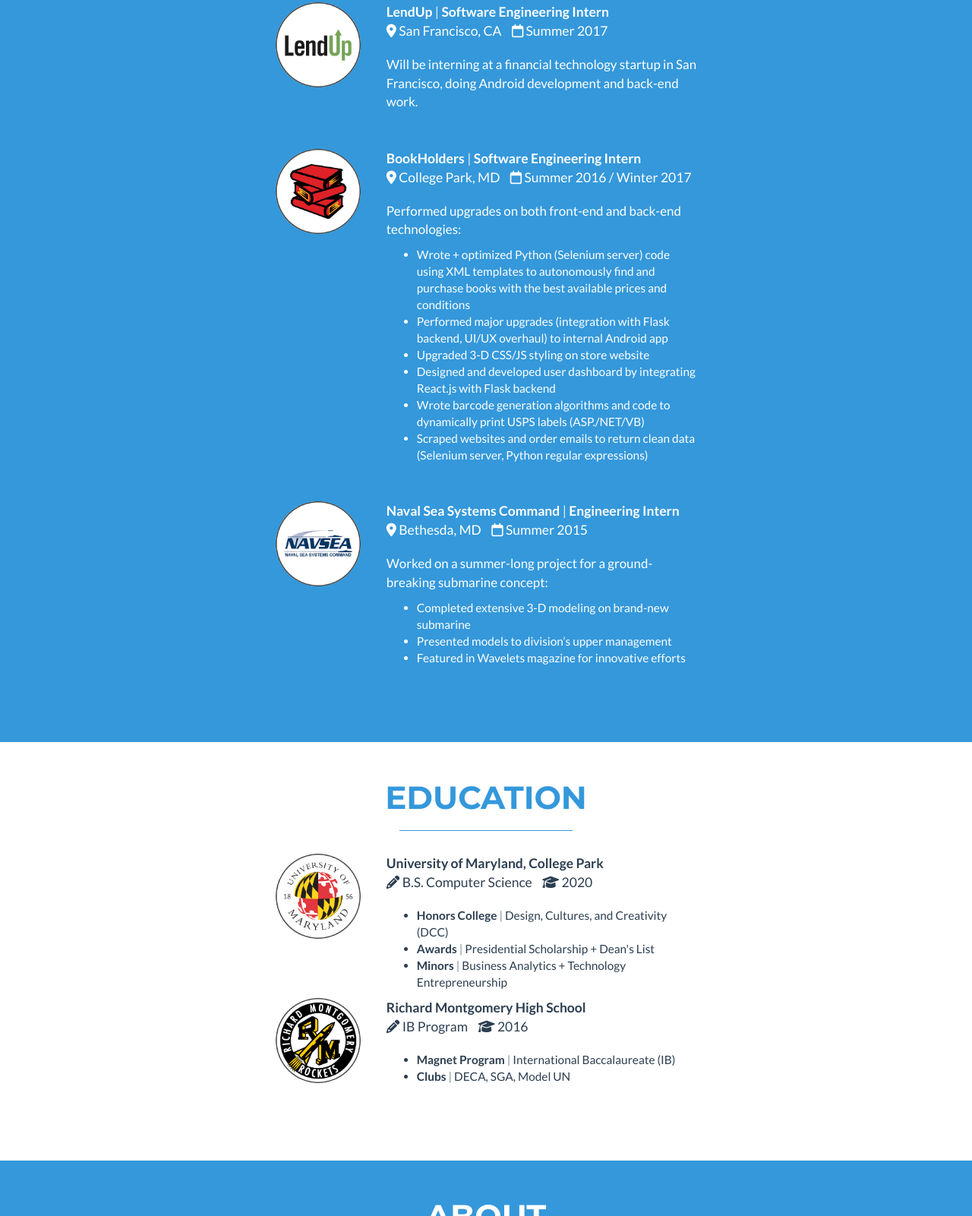
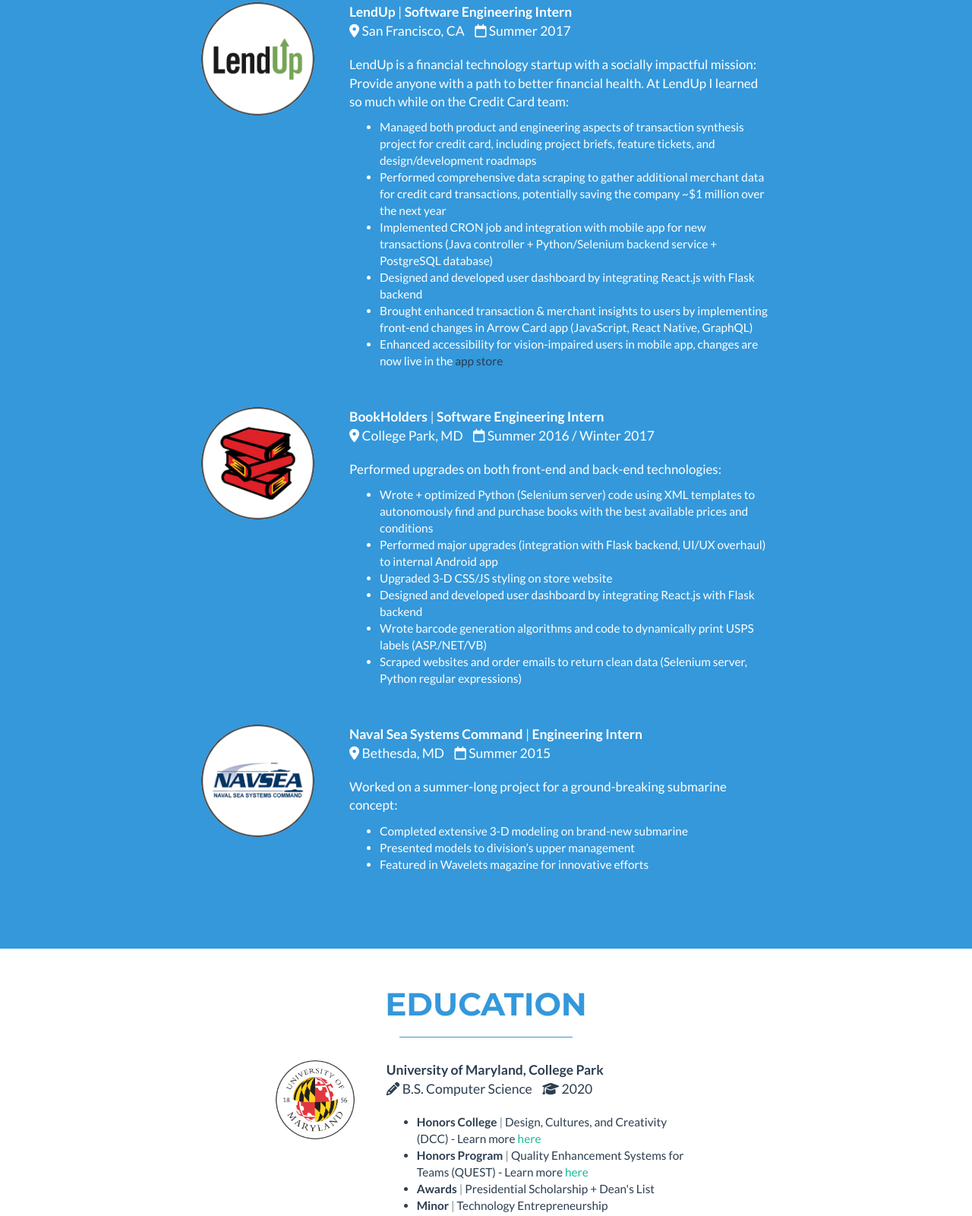
Before and after one commit to rachitag22/rachitag22.github.io, a website: page index.html in a window 1280 px wide. Shown: the part 1905-3506 px from the top of the page at 76% size. Drawn offline with nearby package versions, Linux system fonts and the light colour scheme; no server answers.

Commit message:
2017 updates

```diff
--- a/css/styles.css
+++ b/css/styles.css
@@ -107,7 +107,7 @@
 }
 
 .experience-img {
-	width: 8em;
+	width: 90%;
 	border-radius: 50%;
 }
 
--- a/index.html
+++ b/index.html
@@ -206,10 +206,10 @@
 						<h2 class="h2-white">Experience</h2>
 						<hr class="light-hr">
 					</div>
-					<div class="col-lg-6 col-lg-offset-3">
+					<div class="col-lg-8 col-lg-offset-2">
 						<div class="row">
 							<div class="col-xs-3">
-								<a href="http://lendup.com"><img class="experience-img" src="img/experience/jpg/lendup.jpg" target="_blank"/></a>
+								<a  target="_blank" href="http://lendup.com"><img class="experience-img" src="img/experience/jpg/lendup.jpg"/></a>
 							</div>
 							<div class="col-xs-9">
 								<span class="experience-header">
@@ -225,14 +225,22 @@
 								</span>
 								<br /><br />
 								<span class="experience-content">
-									<p>Will be interning at a financial technology startup in San Francisco, doing Android development and back-end work.</p>
+									<p>LendUp is a financial technology startup with a socially impactful mission: Provide anyone with a path to better financial health. At LendUp I learned so much while on the Credit Card team:</p>
+									<ul class="experience-list">
+										<li>Managed both product and engineering aspects of transaction synthesis project for credit card, including project briefs, feature tickets, and design/development roadmaps</li>
+										<li>Performed comprehensive data scraping to gather additional merchant data for credit card transactions, potentially saving the company ~$1 million over the next year</li>
+										<li>Implemented CRON job and integration with mobile app for new transactions (Java controller + Python/Selenium backend service + PostgreSQL database)</li>
+										<li>Designed and developed user dashboard by integrating React.js with Flask backend</li>
+										<li>Brought enhanced transaction &amp; merchant insights to users by implementing front-end changes in Arrow Card app (JavaScript, React Native, GraphQL)</li>
+										<li>Enhanced accessibility for vision-impaired users in mobile app, changes are now live in the <a target="_blank" href="https://itunes.apple.com/us/app/arrow-card/id1228440036?mt=8" style="color: #2c3e50 !important;">app store</a></li>
+									</ul>
 								</span>
 							</div>
 						</div>
 						<br /><br />
 						<div class="row">
 							<div class="col-xs-3">
-								<a href="http://bookholders.com"><img class="experience-img" src="img/experience/jpg/bookholders.jpg" target="_blank"/></a>
+								<a target="_blank" href="http://bookholders.com"><img class="experience-img" src="img/experience/jpg/bookholders.jpg" /></a>
 							</div>
 							<div class="col-xs-9">
 								<span class="experience-header">
@@ -263,7 +271,7 @@
 						<br /><br />
 						<div class="row">
 							<div class="col-xs-3">
-								<a href="http://navsea.navy.mil"><img class="experience-img" src="img/experience/jpg/navsea.jpg" target="_blank"/></a>
+								<a target="_blank" href="http://navsea.navy.mil"><img class="experience-img" src="img/experience/jpg/navsea.jpg"/></a>
 							</div>
 							<div class="col-xs-9">
 								<span class="experience-header">
@@ -322,7 +330,12 @@
 										<li>
 											<b>Honors College</b>
 											<span class="education-separator"> | </span>
-											Design, Cultures, and Creativity (DCC)
+											Design, Cultures, and Creativity (DCC) - Learn more <a target="_blank" href="https://www.dcc.umd.edu">here</a>
+										</li>
+										<li>
+											<b>Honors Program</b>
+											<span class="education-separator"> | </span>
+											Quality Enhancement Systems for Teams (QUEST) - Learn more <a target="_blank" href="https://www.rhsmith.umd.edu/programs/undergraduate-programs/academics/fellows-special-programs/quest">here</a>
 										</li>
 										<li>
 											<b>Awards</b>
@@ -330,9 +343,9 @@
 											Presidential Scholarship + Dean's List
 										</li>
 										<li>
-											<b>Minors</b>
+											<b>Minor</b>
 											<span class="education-separator"> | </span>
-											Business Analytics + Technology Entrepreneurship
+											Technology Entrepreneurship
 										</li>
 									</ul>
 								</span>
@@ -386,7 +399,7 @@
 					<div class="col-lg-6 col-lg-offset-3">
 						<span class="about-content">
 							<p>Hey! I'm Rachit!</p>
-							<p>I'm a freshman CS major at the University of Maryland, College Park. I enjoy building apps, designing things, reading about philosophy, and browsing Reddit.</p>
+							<p>I'm a freshman CS major at the University of Maryland, College Park. I enjoy designing and building things, reading, listening to podcasts and fresh beats, working out, and browsing Reddit.</p>
 							<p>I look forward to the amazing work we can accomplish together. Feel free to contact me via phone, email, telepathy, or any other medium.</p>
 							<p>Shout out to <a href="http://www.freepik.com" title="Freepik" style="color: #ecf0f1;" target="_blank">Freepik</a> from <a href="http://www.flaticon.com" title="Flaticon" style="color: #ecf0f1;" target="_blank">www.flaticon.com</a> (<a href="http://creativecommons.org/licenses/by/3.0/" title="Creative Commons BY 3.0" target="_blank" style="color: #ecf0f1;">CC 3.0</a>)!</p>
 						</span>
```
Also changed, not shown: img/education/rm.png (renamed from img/education/rmhs.png), img/portfolio/jpg/Untitled-1.png (added), img/portfolio/jpg/Untitled-2.png (added), 1 other file.
